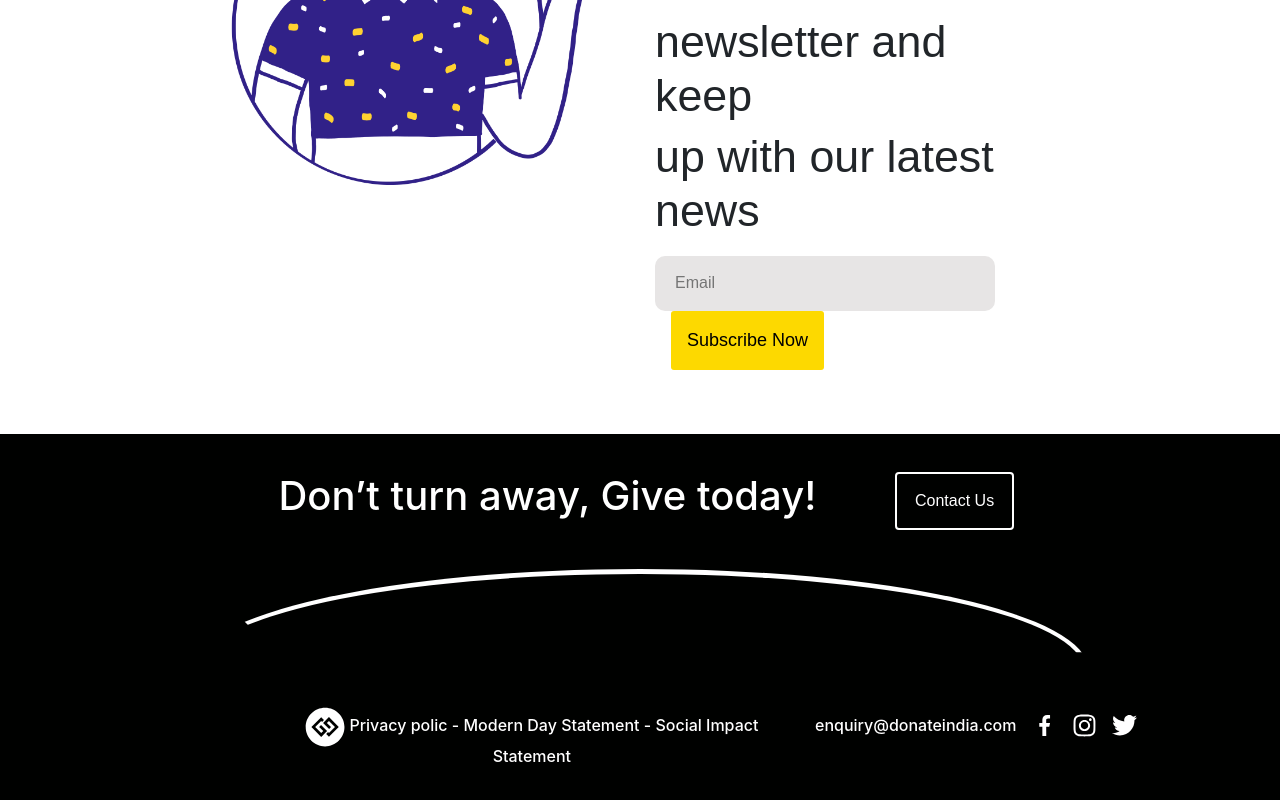
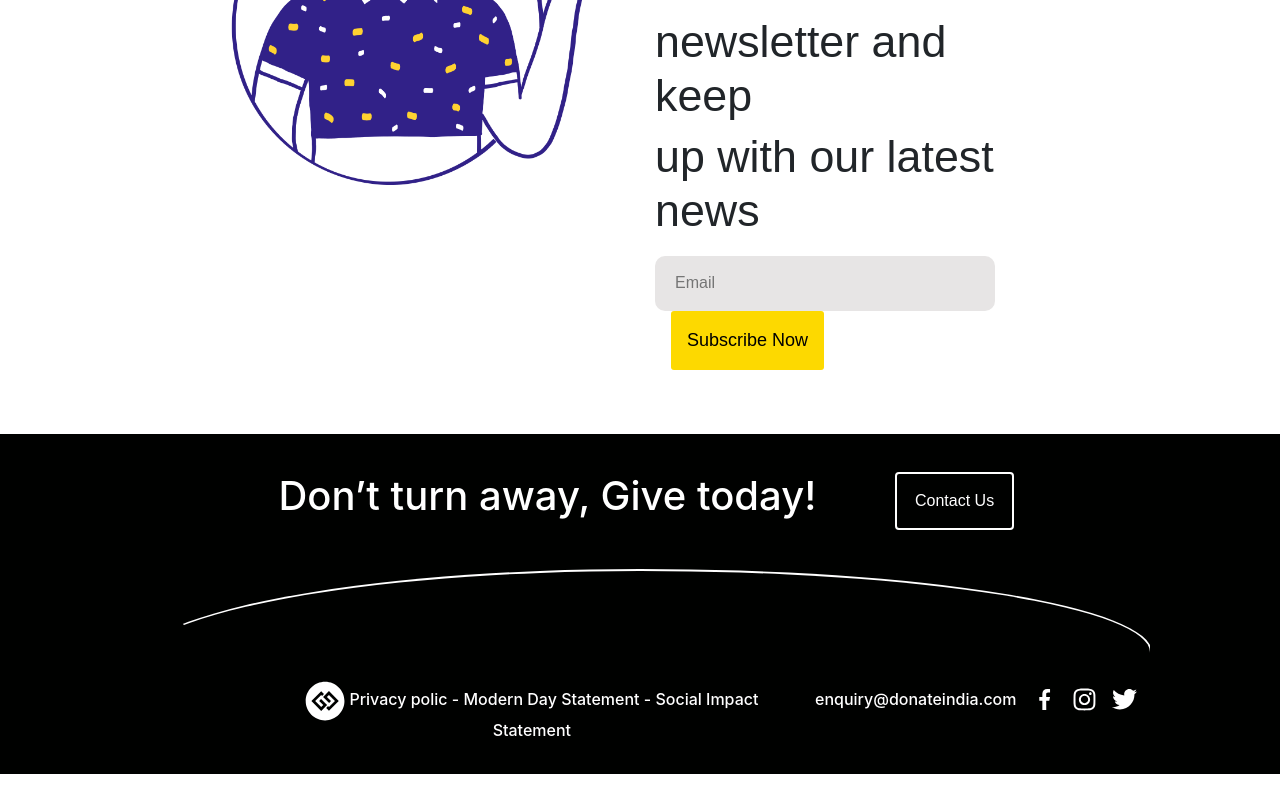
Before and after one commit to tanujdey7/donateindia, a React (Create React App) app: page / in a window 1280 px wide. Shown: the part 4993-5793 px from the top of the page. After the commit the page ends 5767 px from the top, so only its background shows below. Built offline with nearby package versions, Linux system fonts and the light colour scheme.

Commit message:
footer line

```diff
--- a/src/Components/HeadFoot/Footer.css
+++ b/src/Components/HeadFoot/Footer.css
@@ -38,15 +38,15 @@
 
 
 .footer-line{
-  width: 70%;
+  width: 80%;
   height:100px;
   margin-top:3%;
   margin-left: auto;
   margin-right: auto;
-  margin-bottom: 3%;
-  border:solid 5px rgb(255, 255, 255);
+  margin-bottom: 1%;
+  border:solid 2px rgb(255, 255, 255);
   border-color:rgb(255, 255, 255) transparent transparent transparent;
-  border-radius: 50%/100px 100px 0 0;
+  border-radius:60%/120px 100px 20px 0;
 }
 /* two */
 
```
